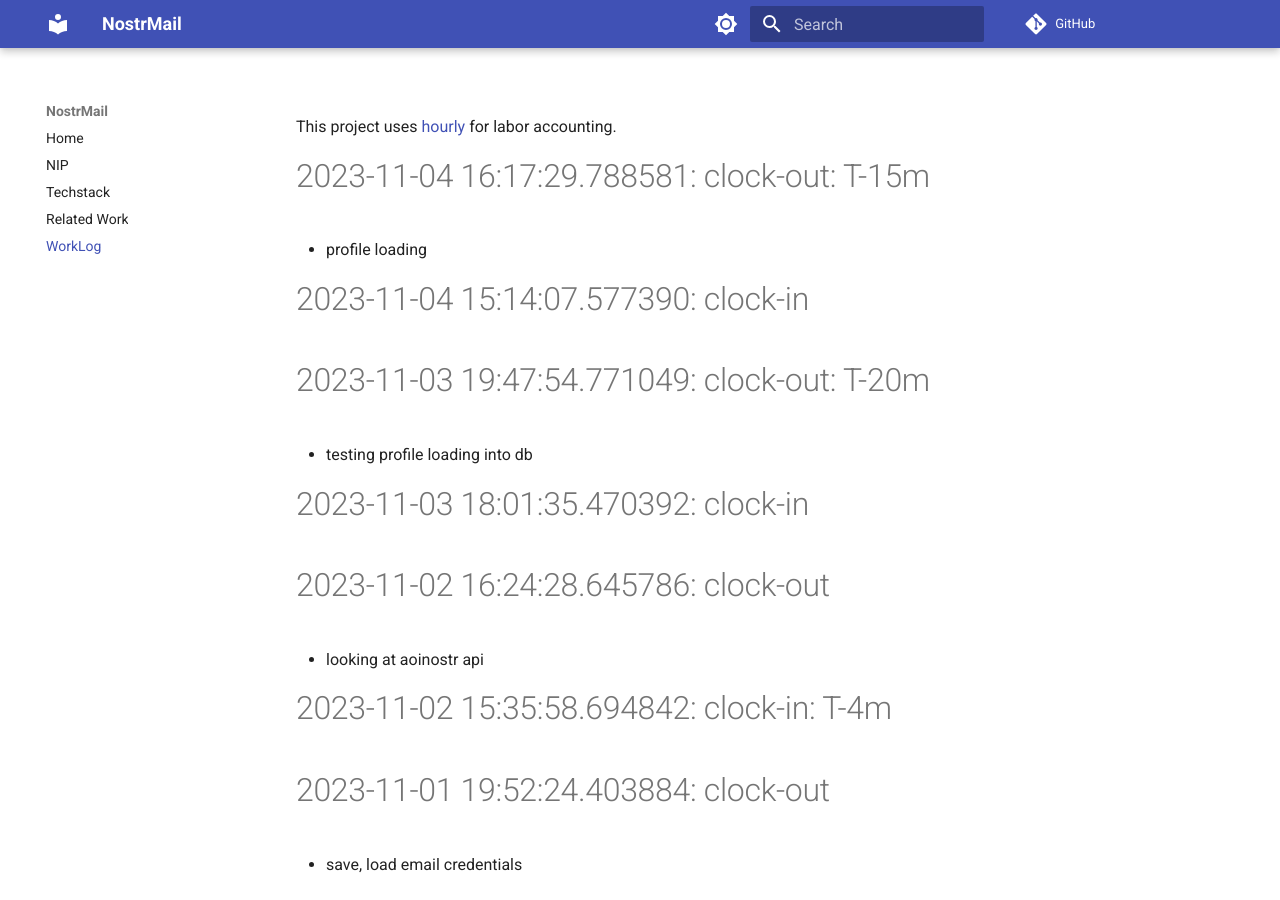
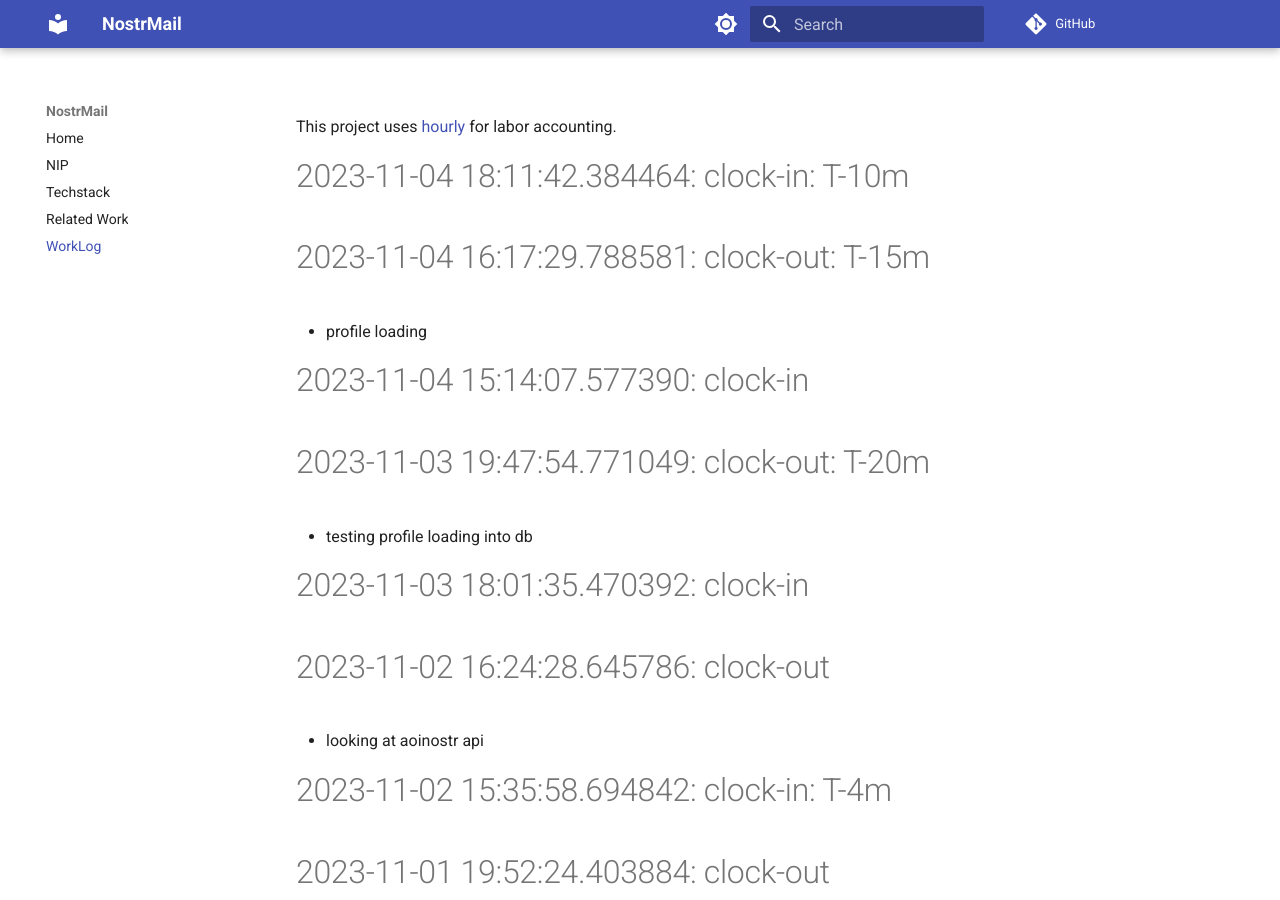
Before and after one commit to asherp/nostr-mail, an MkDocs documentation site: the page built from docs/WorkLog.md, in a window 1280 px wide and 900 px high. Built offline with MkDocs 1.6.1 and Material for MkDocs 9.7.7, drawn with Linux system fonts in a browser that asks for light colours; comment, search, counter and statistics services are not loaded.

Commit message:
clock-in: T-10m

```diff
--- a/WorkLog.md
+++ b/WorkLog.md
@@ -1,3 +1,6 @@
+
+# 2023-11-04 18:11:42.384464: clock-in: T-10m
+
 # 2023-11-04 16:17:29.788581: clock-out: T-15m
 
 * profile loading
```
